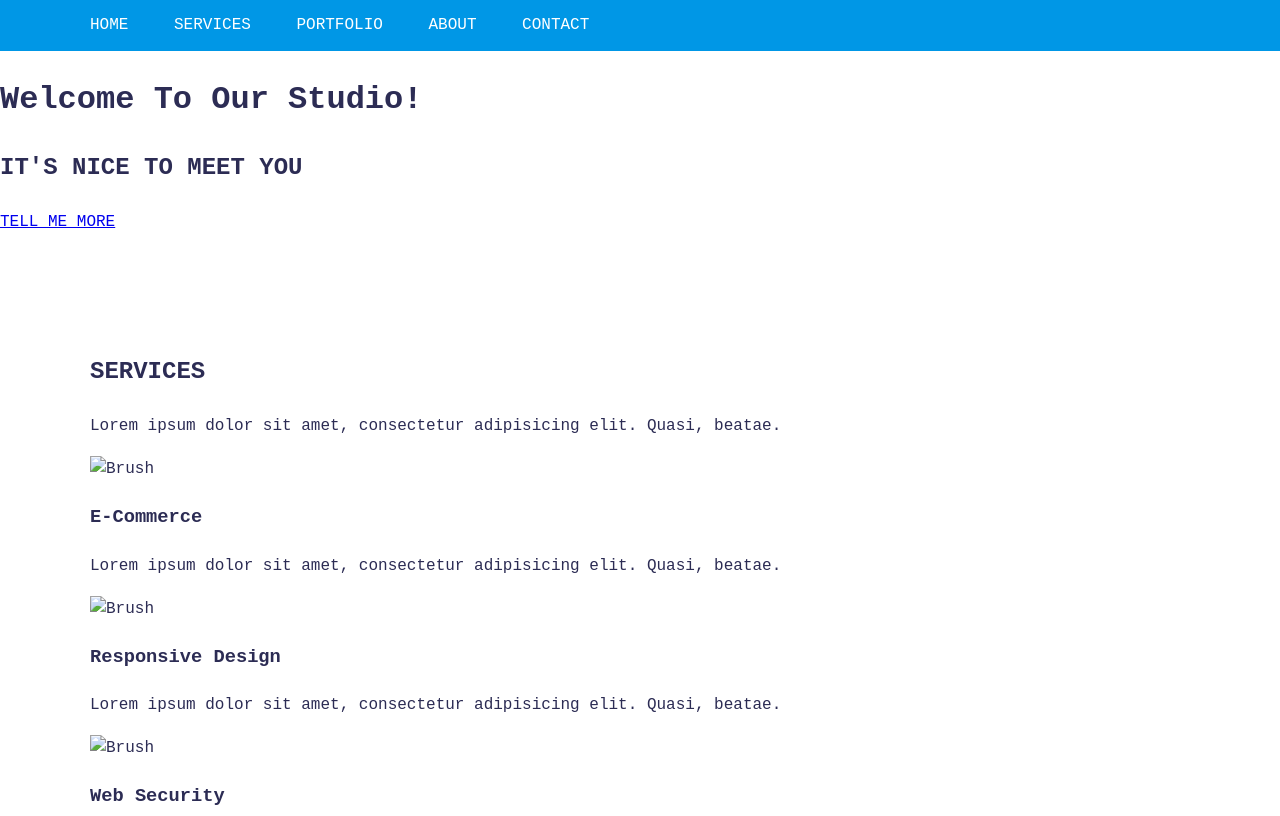
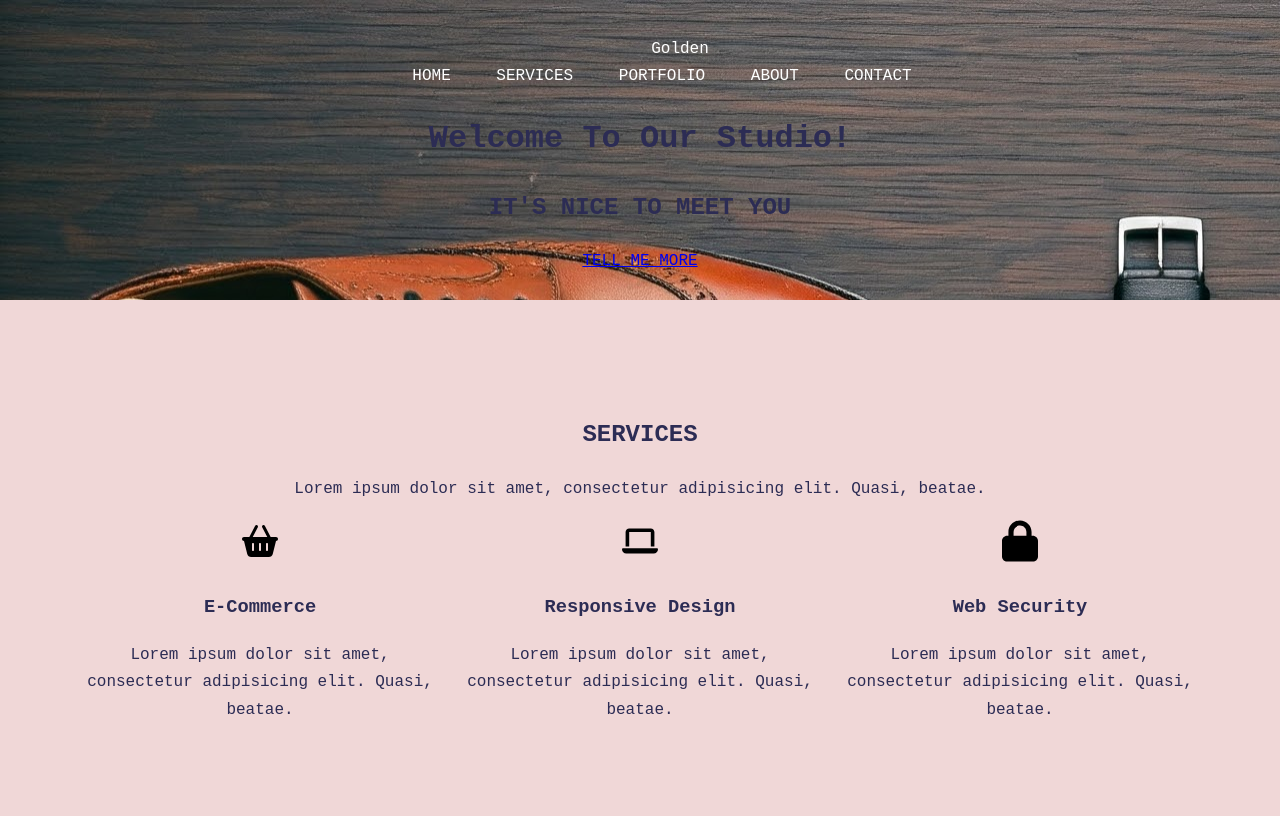
Before and after one commit to Yshuzu/Golden-Project, a website: page index.html in a window 1280 px wide. Shown: the top 816 px of the page. Drawn offline with Linux system fonts and the light colour scheme; files whose address does not match are found by name; a web font is replaced by a local one.

Commit message:
fix services and add icon

```diff
--- a/index.html
+++ b/index.html
@@ -1,15 +1,19 @@
 <!DOCTYPE html>
-<html lang="EN">
+<html lang="en">
 <head>
     <meta charset="UTF-8">
     <meta name="viewport" content="width=device-width, initial-scale=1.0">
     <title>Projekt - Golden</title>
     <link rel="stylesheet" href="css/style.css">
     <link rel="stylesheet" href="https://fonts.googleapis.com/css?family=Insolata:400,600,700">
+    <link rel="stylesheet" href="vendor/bootstrap-grid.css">
 </head>
     <body>
+        <header class="header">
             <nav class="navigation">
                 <div class="container">
+                    <div class="logo">
+                        <a href="#">Golden</a>
                         <ul>
                         <li><a href="#">HOME</a></li>
                         <li><a href="#">SERVICES</a></li>
@@ -18,32 +22,33 @@
                         <li><a href="#">CONTACT</a></li>
                         </ul>
                     </div>
+                </div>
             </nav>
-        <header class="splash">
+            <div class="splash">
                 <div class="splash-inner">
                     <h1 class="page-title">Welcome To Our Studio!</h1>
                     <h2 class="page-subtitle">IT'S NICE TO MEET YOU</h2>
                     <a href="#" class="btn btn-one">TELL ME MORE</a>
                 </div>
+            </div>
         </header>
-
             <section class="services">
                 <div class="container">
                     <h2 class="section-title">SERVICES</h2>
                     <p class="section-subtitle">Lorem ipsum dolor sit amet, consectetur adipisicing elit. Quasi, beatae.</p>
-                <div class="services-wrapper">
-                    <div class="service">
-                        <img src="images/brush.png" alt="Brush">
+                    <div class="row">
+                        <div class="service col-4">
+                            <img src="images/basket-shopping-solid.svg">
                             <h3 class="service-title">E-Commerce</h3>
                             <p class="service-description">Lorem ipsum dolor sit amet, consectetur adipisicing elit. Quasi, beatae.</p>
                         </div>
-                    <div class="service">
-                        <img src="images/brush.png" alt="Brush">
+                        <div class="service col-4">
+                            <img src="images/laptop-solid.svg">
                             <h3 class="service-title">Responsive Design</h3>
                             <p class="service-description">Lorem ipsum dolor sit amet, consectetur adipisicing elit. Quasi, beatae.</p>
                         </div>
-                    <div class="service">
-                        <img src="images/brush.png" alt="Brush">
+                        <div class="service col-4">
+                            <img src="images/lock-solid.svg">
                             <h3 class="service-title">Web Security</h3>
                             <p class="service-description">Lorem ipsum dolor sit amet, consectetur adipisicing elit. Quasi, beatae.</p>
                         </div>
--- a/sass/style.scss
+++ b/sass/style.scss
@@ -36,15 +36,21 @@ section {
 
 /* Navigation */
 
+.header {
+    background-image: url("images/header.jpeg");
+    color: $text-two;
+    text-align: center;
+    padding: 24px 0;
+}
+.navigation {
 
-.navigation {
-    background: $color-one;
-    padding: 12px 0;
+    padding: 12px 0 0 80px;
 
     ul {
         padding: 0;
         margin: 0;
         list-style-type: none;
+        color: #33d9b2;
     }
 
     li {
@@ -88,10 +94,25 @@ section {
     }
 }
 
+/* services */
+
+.services {
+    background: #f0d7d7;
+    color: $text-two;
+    text-align: center;
+
+    img {
+        width: 10%;
+        height: 20%;
+        color-scheme: yellow;
+    }
+}
+
+
 /* portfolio */
 
 .portfolio {
-    background: $color-two;
+    background: rgb(185, 234, 250);
     color: $text-one;
     text-align: center;
 }
```
Also changed, not shown: css/style.css, images/basket-shopping-solid.svg (added), images/header.jpeg (added), images/laptop-solid.svg (added), images/lock-solid.svg (added), 1 other file. Lines whose indentation alone changed are shown as unchanged.
